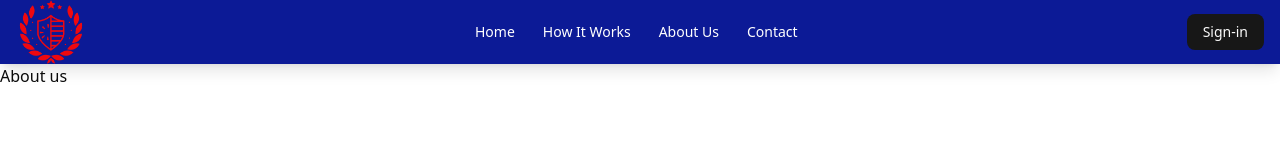
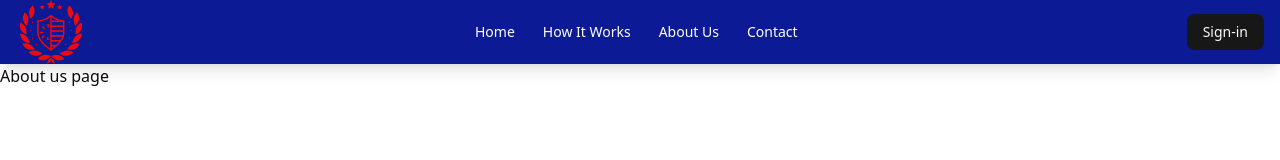
Before and after one commit to mayurTsalunkhe144/CounterFeit-Detection-System, a Next.js app: page /about-us in a window 1280 px wide. Shown: the top 160 px of the page. Built offline with nearby package versions, Linux system fonts and the light colour scheme.

Commit message:
Update page.tsx

```diff
--- a/app/(root)/about-us/page.tsx
+++ b/app/(root)/about-us/page.tsx
@@ -1,7 +1,7 @@
 import React from "react";
 
 const AboutUsPage = () => {
-  return <div>About us</div>;
+  return <div>About us page</div>;
 };
 
 export default AboutUsPage;
```
